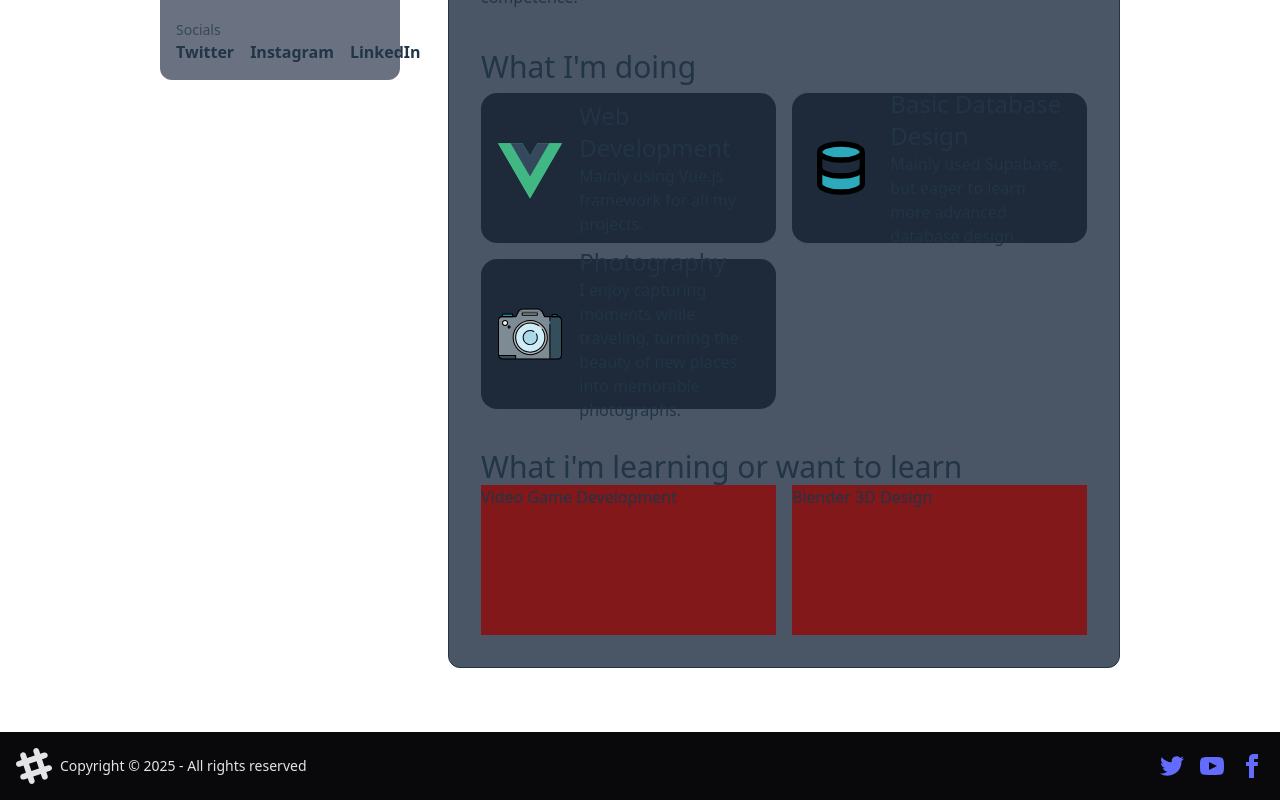
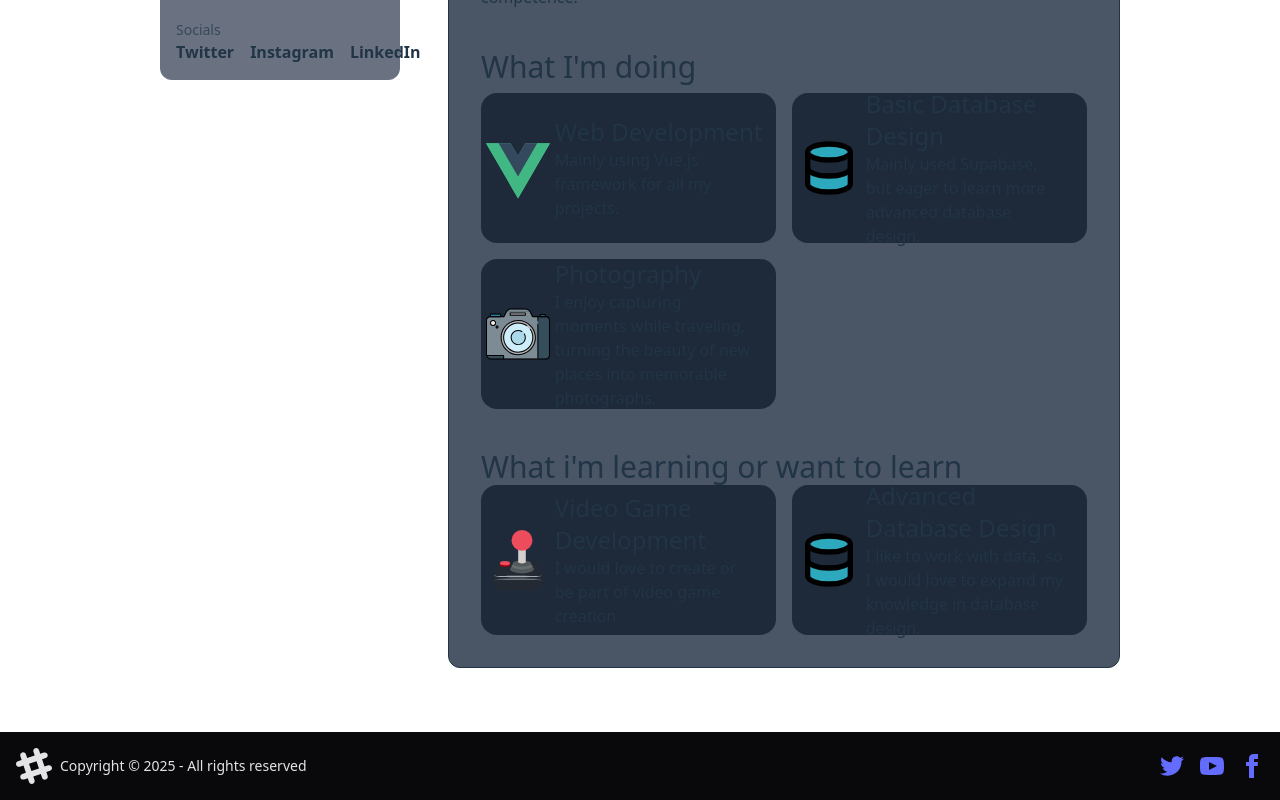
Before and after one commit to Dennis2300/CV-Portfolio, a Vue app: page / in a window 1280 px wide. Shown: the part 534-1334 px from the top of the page. Built offline with nearby package versions, Linux system fonts and the light colour scheme.

Commit message:
Update Main.vue

```diff
--- a/src/components/Main.vue
+++ b/src/components/Main.vue
@@ -42,10 +42,10 @@
         <h1 class="text-3xl">What I'm doing</h1>
         <div class="grid grid-cols-2 gap-4 mt-2">
           <div class="bg-gray-800 h-[150px] w-full flex rounded-2xl">
-            <div class="w-1/3 flex justify-center items-center">
+            <div class="w-1/4 flex justify-center items-center">
               <img class="w-16" src="./../assets/vue.svg" alt="" />
             </div>
-            <div class="w-2/3 flex flex-col justify-center">
+            <div class="w-3/4 flex flex-col justify-center">
               <h1 class="text-2xl">Web Development</h1>
               <p class="pr-6">
                 Mainly using Vue.js framework for all my projects.
@@ -53,10 +53,10 @@
             </div>
           </div>
           <div class="bg-gray-800 h-[150px] w-full flex rounded-2xl">
-            <div class="w-1/3 flex justify-center items-center">
+            <div class="w-1/4 flex justify-center items-center">
               <img class="w-16" src="./../assets/database.svg" alt="" />
             </div>
-            <div class="w-2/3 flex flex-col justify-center">
+            <div class="w-3/4 flex flex-col justify-center">
               <h1 class="text-2xl">Basic Database Design</h1>
               <p class="pr-6">
                 Mainly used Supabase, but eager to learn more advanced database
@@ -65,10 +65,10 @@
             </div>
           </div>
           <div class="bg-gray-800 h-[150px] w-full flex rounded-2xl">
-            <div class="w-1/3 flex justify-center items-center">
+            <div class="w-1/4 flex justify-center items-center">
               <img class="w-16" src="./../assets/photo-camera.svg" alt="" />
             </div>
-            <div class="w-2/3 flex flex-col justify-center">
+            <div class="w-3/4 flex flex-col justify-center">
               <h1 class="text-2xl">Photography</h1>
               <p class="pr-6">
                 I enjoy capturing moments while traveling, turning the beauty of
@@ -79,11 +79,28 @@
         </div>
         <h1 class="text-3xl mt-10">What i'm learning or want to learn</h1>
         <div class="grid grid-cols-2 gap-4">
-          <div class="bg-red-900 h-[150px]">
-            <h1>Video Game Development</h1>
+          <div class="bg-gray-800 h-[150px] w-full flex rounded-2xl">
+            <div class="w-1/4 flex justify-center items-center">
+              <img class="w-16" src="./../assets/joystick.svg" alt="" />
+            </div>
+            <div class="w-3/4 flex flex-col justify-center">
+              <h1 class="text-2xl">Video Game Development</h1>
+              <p class="pr-6">
+                I would love to create or be part of video game creation
+              </p>
+            </div>
           </div>
-          <div class="bg-red-900 h-[150px]">
-            <h1>Blender 3D Design</h1>
+          <div class="bg-gray-800 h-[150px] w-full flex rounded-2xl">
+            <div class="w-1/4 flex justify-center items-center">
+              <img class="w-16" src="./../assets/database.svg" alt="" />
+            </div>
+            <div class="w-3/4 flex flex-col justify-center">
+              <h1 class="text-2xl">Advanced Database Design</h1>
+              <p class="pr-6">
+                I like to work with data, so I would love to expand my knowledge
+                in database design.
+              </p>
+            </div>
           </div>
         </div>
       </div>
```
